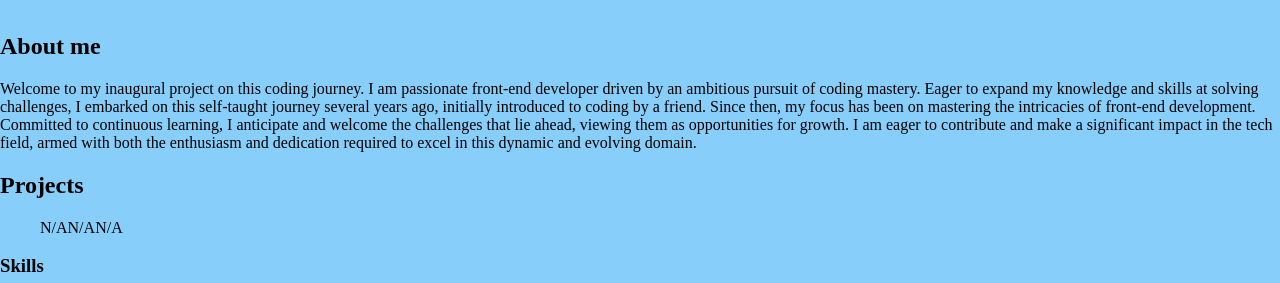
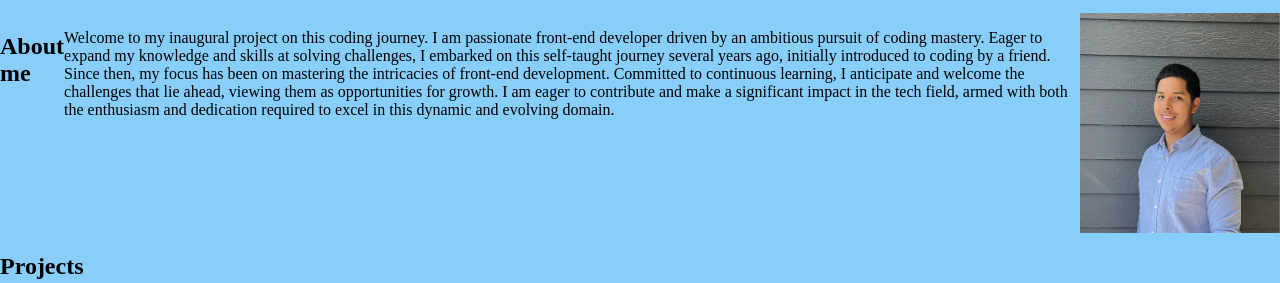
Before and after one commit to Decidoro/Portfolio, a plain HTML site: page index.html in a window 1280 px wide. Shown: the part 105-388 px from the top of the page. Drawn offline with Linux system fonts and the light colour scheme.

Commit message:
Added profile pic and some styling to home page

```diff
--- a/index.html
+++ b/index.html
@@ -17,8 +17,11 @@
     </nav>
     <body>
     <section id="about">
+        <div class="about-me">
         <h2>About me</h2>
         <p>Welcome to my inaugural project on this coding journey. I am passionate front-end developer driven by an ambitious pursuit of coding mastery. Eager to expand my knowledge and skills at solving challenges, I embarked on this self-taught journey several years ago, initially introduced to coding by a friend. Since then, my focus has been on mastering the intricacies of front-end development. Committed to continuous learning, I anticipate and welcome the challenges that lie ahead, viewing them as opportunities for growth. I am eager to contribute and make a significant impact in the tech field, armed with both the enthusiasm and dedication required to excel in this dynamic and evolving domain.</p>
+    </div>
+        <img class="profile-pic" src="./imgs/profile-pic.jpeg" alt="">
     </section>
     <section id="projects">
         <h2>Projects</h2>
@@ -28,7 +31,7 @@
             <li class="project">N/A</li>
             <li class="project">N/A</li>
         </ul>
-    </p>
+        </p>
     </section>
     <section id="skills">
         <h3>Skills</h3>
--- a/styles.css
+++ b/styles.css
@@ -31,3 +31,16 @@ h1{
     font-size: 2rem;
     padding-right: 3rem;
 }
+
+#about{
+    display:flex;
+}
+
+.about-me{
+    display: flex;
+}
+
+#about .profile-pic{
+    height: 220px;
+    width: 200px;
+}
```
Also changed, not shown: imgs/profile-pic.jpeg (added).
